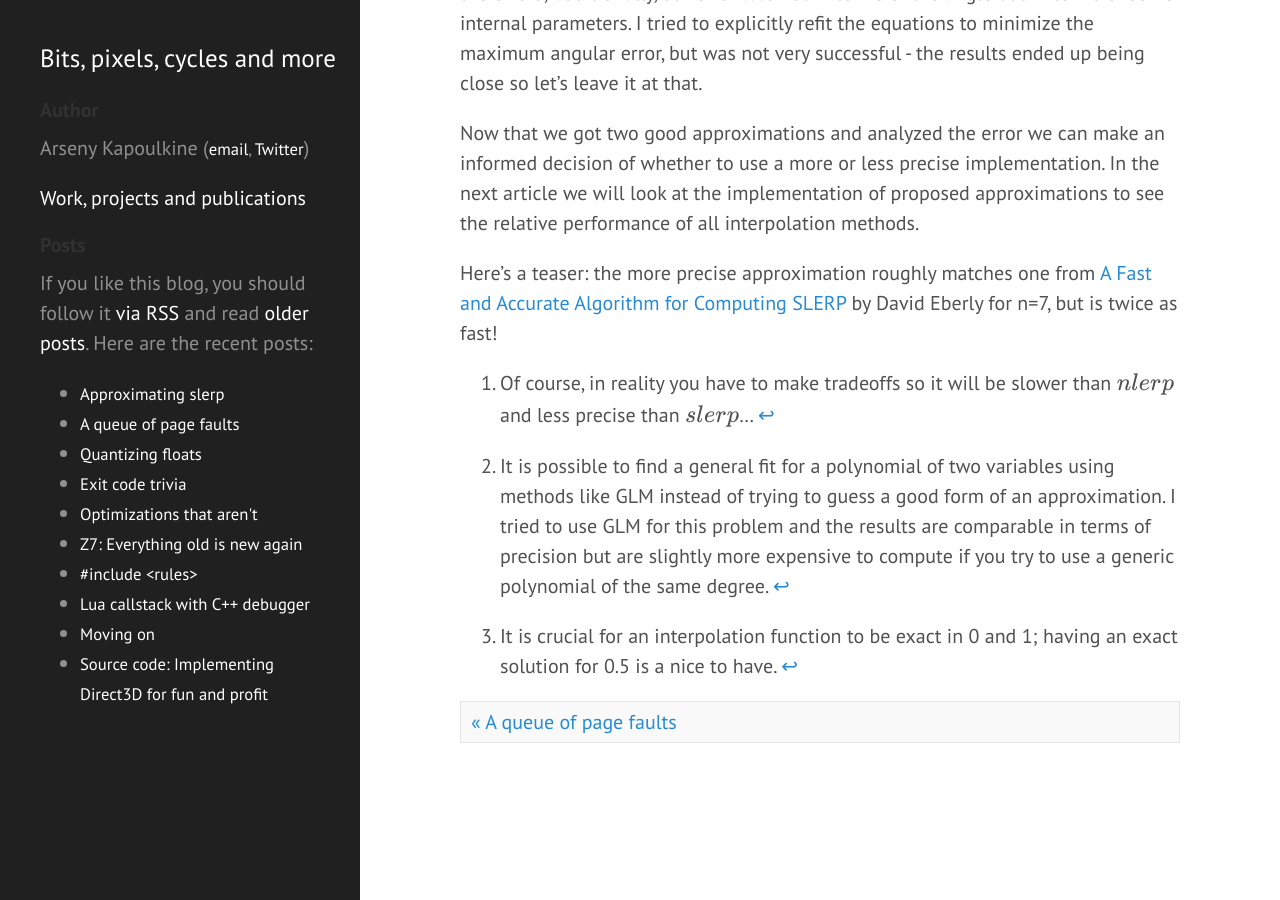
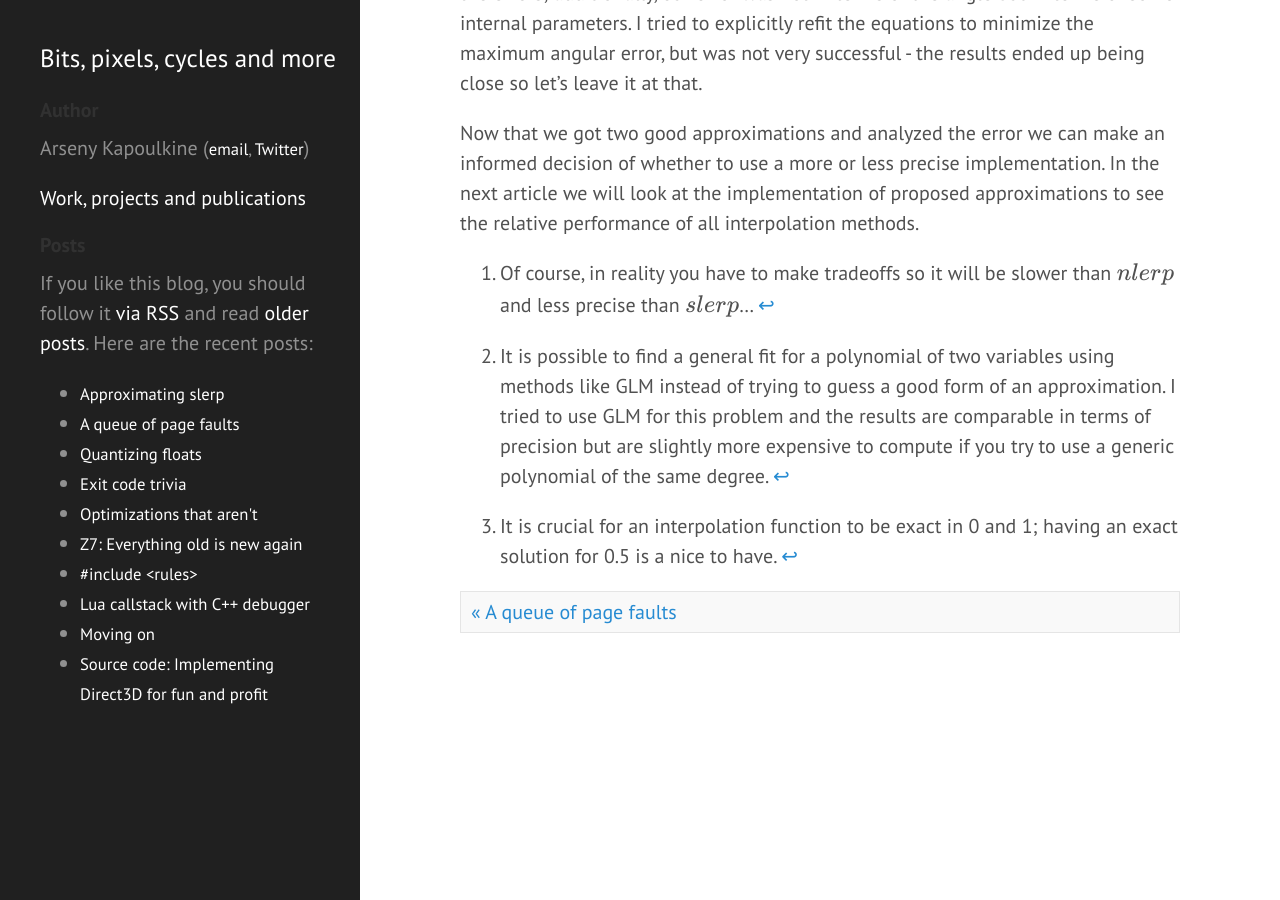
Before and after one commit to zeux/zeux.github.io, a Jekyll site: the page built from _posts/2015-07-23-approximating-slerp.md, in a window 1280 px wide and 900 px high, scrolled down 9023 px. Built offline with Jekyll 4.4.1, drawn with Linux system fonts in a browser that asks for light colours; Markdown is read by kramdown in place of the engine named in the settings; comment, search, counter and statistics services are not loaded.

Commit message:
Removed teaser until further verification
IACA says it should be 2x faster but it's not for some reason.

```diff
--- a/_posts/2015-07-23-approximating-slerp.md
+++ b/_posts/2015-07-23-approximating-slerp.md
@@ -177,8 +177,6 @@ Note also how we got pretty good results despite the fact that we did not optimi
 
 Now that we got two good approximations and analyzed the error we can make an informed decision of whether to use a more or less precise implementation. In the next article we will look at the implementation of proposed approximations to see the relative performance of all interpolation methods.
 
-Here's a teaser: the more precise approximation roughly matches one from [A Fast and Accurate Algorithm for Computing SLERP](http://www.tandfonline.com/doi/abs/10.1080/2151237X.2011.610255#.VHRB7ouUd8E) by David Eberly for n=7, but is twice as fast!
-
 [^1]: Of course, in reality you have to make tradeoffs so it will be slower than $nlerp$ and less precise than $slerp$...
 [^2]: It is possible to find a general fit for a polynomial of two variables using methods like GLM instead of trying to guess a good form of an approximation. I tried to use GLM for this problem and the results are comparable in terms of precision but are slightly more expensive to compute if you try to use a generic polynomial of the same degree.
 [^3]: It is crucial for an interpolation function to be exact in 0 and 1; having an exact solution for 0.5 is a nice to have.
```
